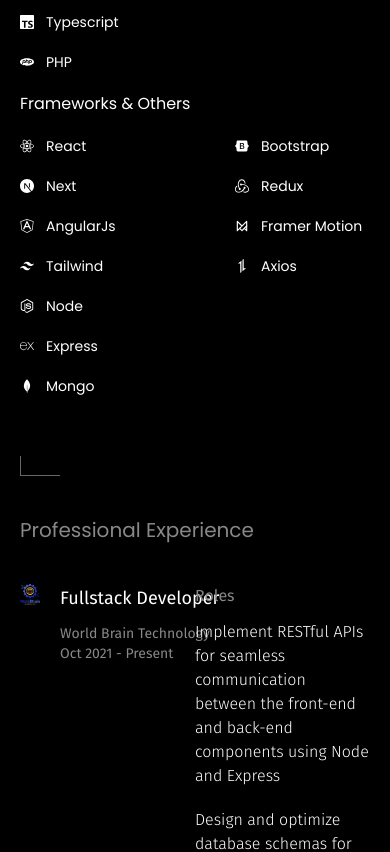
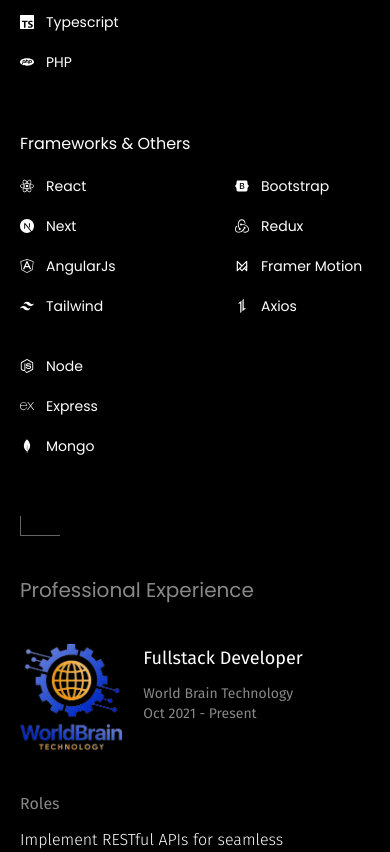
Before and after one commit to nsudekenechi/portfolio, a React (Vite) app in the folder frontend/: page /skills in a window 390 px wide. Shown: the part 920-1772 px from the top of the page. Built offline with nearby package versions, Linux system fonts and the light colour scheme.

Commit message:
FInished Skills Page Responsiveness

```diff
--- a/frontend/src/pages/Home.jsx
+++ b/frontend/src/pages/Home.jsx
@@ -8,18 +8,18 @@
     return (
         <div className='text-white grid grid-cols-3'>
             <div className='col-span-2'>
-                <h1 className=' text-[5rem] font-bold font-[poppins] mb-2'>Kenechi <br /> <span className='border-b border-b-blue-600 '>N</span>sude.</h1>
-                <h1 className='text-xl mb-10 font-[poppins]'>FullStack Developer</h1>
-                <div className='py-10 flex gap-x-5 items-center [poppins]'>
-                    <Link className='flex gap-x-2 items-center hover:-translate-y-0.5 duration-700 hover:text-purple-800'>
+                <h1 className=' text-[6rem] font-bold mb-2 font-Fira  '>Kenechi <br /> <span className='border-b border-b-blue-600 '>N</span>sude.</h1>
+                <h1 className='text-xl mb-10 '>FullStack Developer</h1>
+                <div className='py-10 flex gap-x-5 items-center'>
+                    <Link className='flex gap-x-2 items-center hover:-translate-y-0.5 duration-700 hover:text-purple-800 text-sm'>
                         <FaGithub size={20} />
                         <span className='text-[#777]'>GitHub</span>
                     </Link>
-                    <Link className='flex gap-x-2 items-center hover:-translate-y-0.5 hover:text-blue-400 duration-700'>
+                    <Link className='flex gap-x-2 items-center hover:-translate-y-0.5 hover:text-blue-400 duration-700 text-sm'>
                         <FaLinkedinIn size={20} />
                         <span className='text-[#777]'>LinkedIn</span>
                     </Link>
-                    <Link className='flex gap-x-2 items-center hover:-translate-y-0.5 hover:text-blue-600 duration-700 '>
+                    <Link className='flex gap-x-2 items-center hover:-translate-y-0.5 hover:text-blue-600 duration-700  text-sm'>
                         <FaTwitter size={20} />
                         <span className='text-[#777]'>Twitter</span>
                     </Link>
--- a/frontend/src/pages/HomeContainer.jsx
+++ b/frontend/src/pages/HomeContainer.jsx
@@ -58,7 +58,7 @@
               links.map((link, index) =>
                 <NavLink key={index} to={link.to} className={({ isActive }) => `${isActive ? 'text-white bg-blue-600 p-2 rounded-full' : 'hover:text-white '} relative duration-100`} onMouseOver={() => handleShowLinks(link.to)} onMouseOut={() => handleHideLinks(link.to)}><link.icon className=' hover:rotate-[360deg] duration-1000' size={20} />
                   <div className={'overflow-hidden  absolute top-[50%] translate-y-[-50%] left-[50px] '}>
-                    <p className={`${link.isHovered ? "translate-x-[0%] opacity-100" : "translate-x-[-100%] opacity-0"} text-xs text-white capitalize duration-500 font-[poppins]`}>{link.to ? link.to : "home"}
+                    <p className={`${link.isHovered ? "translate-x-[0%] opacity-100 bg-blue-600 py-1 px-3 md:bg-transparent md:py-0 md:px-0 rounded-full" : "translate-x-[-100%] opacity-0"} text-xs text-white capitalize duration-500 font-[poppins]`}>{link.to ? link.to : "home"}
                     </p>
                   </div>
                 </NavLink>
--- a/frontend/src/pages/Skills.jsx
+++ b/frontend/src/pages/Skills.jsx
@@ -119,7 +119,7 @@
 
             <h1 className='text-[#888] text-xl mb-10'>Skills</h1>
 
-            <div className='grid grid-cols-1 md:grid-cols-3'>
+            <div className='grid grid-cols-1 md:grid-cols-3 gap-y-10'>
                 <div className='text-white'>
                     <h1 className='mb-5'>Languages</h1>
                     {
@@ -133,7 +133,7 @@
                 </div>
                 <div className='text-white col-span-2'>
                     <h1 className='mb-5'>Frameworks & Others</h1>
-                    <div className='grid grid-cols-2 md:grid-cols-3 gap-x-20'>
+                    <div className='grid grid-cols-2 md:grid-cols-3 gap-x-20 gap-y-5'>
                         <div>
                             {
                                 skills.frameworks.map((skill, index) => index + 1 <= 4 && <div className='flex items-center gap-x-3 text-sm mb-5' key={index}>
@@ -172,12 +172,12 @@
                 {
                     experiences.map((experience, index) => (
                         <div key={index}>
-                            <div className="grid grid-cols-2 text-white font-Fira " >
+                            <div className="grid grid-cols-1 md:grid-cols-2 gap-y-10 text-white font-Fira " >
                                 <div className='grid grid-cols-12 gap-x-5 '>
-                                    <div className='col-span-2'>
+                                    <div className='col-span-4 md:col-span-2'>
                                         <img src={experience.img} className='object-cover object-center' alt="" />
                                     </div>
-                                    <div className='col-span-10'>
+                                    <div className=' col-span-8 md:col-span-10'>
                                         <h1 className='text-lg mb-3'>{experience.role}</h1>
                                         <p className='text-sm text-[#888]'>{experience.company}</p>
                                         <p className='text-sm text-[#888]'>{experience.date}</p>
```
